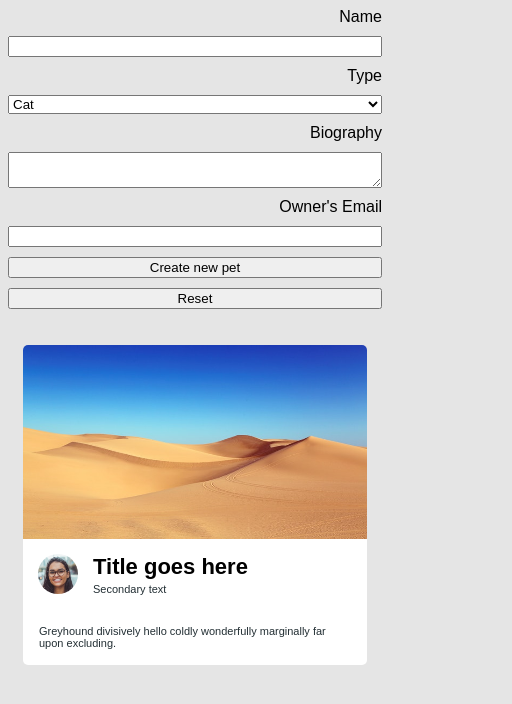
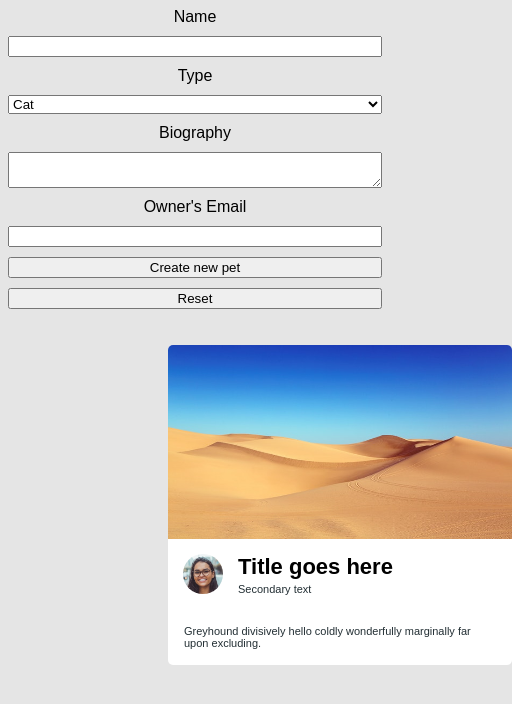
Before and after one commit to woodsywisdom/html-css-assessment, a plain HTML site: page index.html in a window 390 px wide. Shown: the whole page, 512 px wide, since content can reach past the window. Drawn offline with Linux system fonts and the light colour scheme.

Commit message:
justified card and reattributed pet_name label

```diff
--- a/index.html
+++ b/index.html
@@ -12,7 +12,7 @@
 <body>
   <form action="/pets" method="post">
 
-    <label for="pet_name">Name</label>
+    <label for="name">Name</label>
     <input type="text" id="name" name="pet_name">
 
     <label for="type">Type</label>
--- a/site.css
+++ b/site.css
@@ -4,15 +4,15 @@ html {
 
 form {
   width: 600px;
-  font-family: Arial, Helvetica, sans-serif;
   display: grid;
   grid-template-columns: 150px 1fr;
   grid-gap: 10px;
-  justify-content: center;
+  margin: -40 auto;
 }
 
 
 label {
+  font-family: Arial, Helvetica, sans-serif;
   grid-column: 1/2;
   justify-self: end;
 }
@@ -20,6 +20,7 @@ label {
 input
 textarea,
 button {
+  font-family: Arial, Helvetica, sans-serif;
   grid-column: 2/3;
 }
 
@@ -33,7 +34,7 @@ button {
   grid-template-rows: 194px 70px 1fr;
   grid-template-columns: 70px 1fr;
   border-radius: 5px;
-  margin: 0 auto;
+  margin: 0px 160px;
   overflow: hidden;
   background-color: white;
 }
@@ -94,7 +95,7 @@ button {
 
   label {
     grid-column: 1/2;
-    justify-content: flex-end;
+    justify-self: center;
   }
 
   input
```
